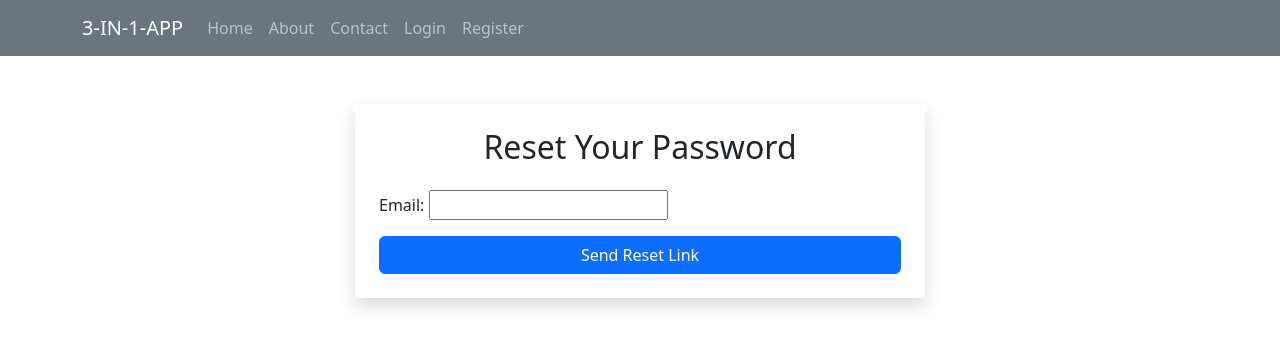
After one commit to Tuttumon21/matrimony, a Django app: page /password_reset/ in a window 1280 px wide. The commit adds this page. Shown: the top 349 px of the page. Run offline with Django 4.2, Linux system fonts and the light colour scheme.

Commit message:
"Updated login template, added password reset views and URLs, and made minor changes to settings and home template"

```diff
--- a/matrimony/accounts/templates/accounts/login.html
+++ b/matrimony/accounts/templates/accounts/login.html
@@ -15,7 +15,11 @@
         </div>
         <div class="d-grid">
           <button type="submit" class="btn btn-primary my-3">Login</button>
-          <p class="text-end">Don't have an account! <a href="{% url 'accounts:register' %}">Register</a></p>
+          <p class="d-flex justify-content-between">
+            <span>Forgot your password? <a href="{% url 'password_reset' %}">Reset it here</a></span>
+            <span>Don't have an account? <a href="{% url 'accounts:register' %}">Register</a></span>
+          </p>
+
         </div>
         {% if form.non_field_errors %}
           <div class="alert alert-danger">
--- a/matrimony/matrimony/settings.py
+++ b/matrimony/matrimony/settings.py
@@ -24,6 +24,9 @@ STRIPE_SECRET_KEY = config('STRIPE_SECRET_KEY')
 STRIPE_PUBLISHABLE_KEY = config('STRIPE_PUBLISHABLE_KEY')
 STRIPE_WEBHOOK_SECRET = config('STRIPE_WEBHOOK_SECRET')
 PRICING_TABLE_ID = config('PRICING_TABLE_ID')
+#
+EMAIL_BACKEND = 'django.core.mail.backends.console.EmailBackend'
+
 #
 # SECURITY WARNING: keep the secret key used in production secret!
 SECRET_KEY = 'django-insecure-1k9f19oei2*k7l73+rr&el6r5i&f!vy)x5am__*p7&ondi4dul'
--- a/matrimony/matrimony/urls.py
+++ b/matrimony/matrimony/urls.py
@@ -18,11 +18,18 @@ from django.contrib import admin
 from django.urls import path, include
 from django.conf import settings
 from django.conf.urls.static import static
+from django.contrib.auth import views as auth_views
 
 urlpatterns = [
     path('admin/', admin.site.urls),
     path('accounts/', include('accounts.urls', namespace='accounts')),
     path('', include('user.urls', namespace='user')),
-    path('MatrimonyApp/',include('matrimonyApp.urls', namespace='matrimonyApp'))
+    path('MatrimonyApp/',include('matrimonyApp.urls', namespace='matrimonyApp')),
+
+    path('password_reset/', auth_views.PasswordResetView.as_view(), name='password_reset'),
+    path('password_reset/done/', auth_views.PasswordResetDoneView.as_view(), name='password_reset_done'),
+    path('reset/<uidb64>/<token>/', auth_views.PasswordResetConfirmView.as_view(), name='password_reset_confirm'),
+    path('reset/done/', auth_views.PasswordResetCompleteView.as_view(), name='password_reset_complete'),
+
 
 ] + static(settings.MEDIA_URL, document_root=settings.MEDIA_ROOT)
--- /dev/null
+++ b/matrimony/templates/registration/password_reset_form.html
@@ -0,0 +1,18 @@
+{% extends 'shared/base.html' %}
+
+{% block content %}
+<div class="container mt-5">
+  <div class="row justify-content-center">
+    <div class="col-md-6 col-sm-8 col-12 shadow p-4">
+      <h2 class="text-center mb-4">Reset Your Password</h2>
+      <form method="post">
+        {% csrf_token %}
+        <div class="mb-3">
+          {{ form.as_p }}
+        </div>
+        <button type="submit" class="btn btn-primary w-100">Send Reset Link</button>
+      </form>
+    </div>
+  </div>
+</div>
+{% endblock content %}
```
Also changed, not shown: matrimony/templates/registration/password_reset_complete.html (added, +14 -0 lines), matrimony/templates/registration/password_reset_confirm.html (added, +16 -0 lines), matrimony/templates/registration/password_reset_done.html (added, +13 -0 lines), matrimony/user/templates/user/home.html (line endings or trailing spaces), matrimony/user/urls.py (line endings or trailing spaces).
